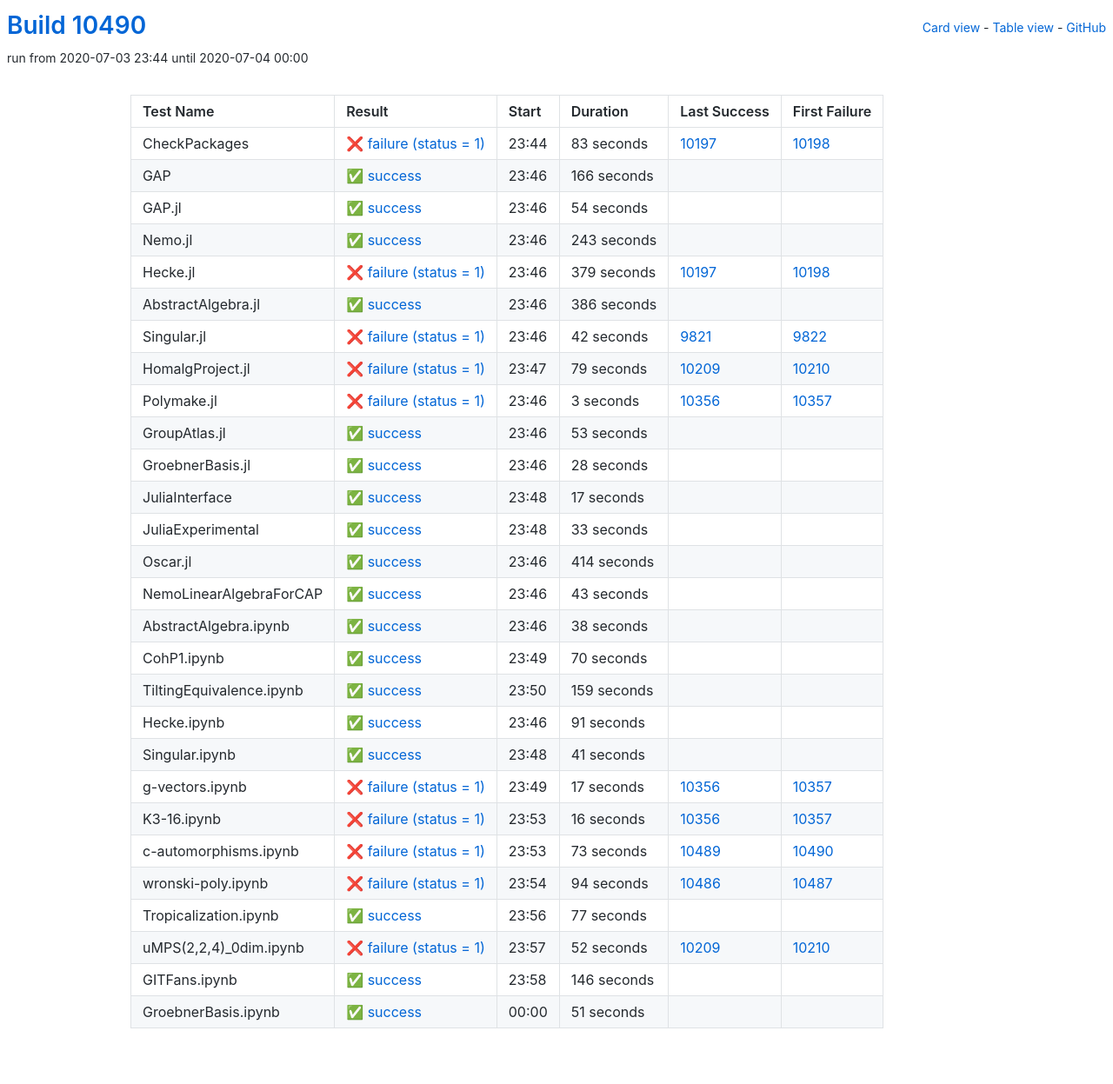
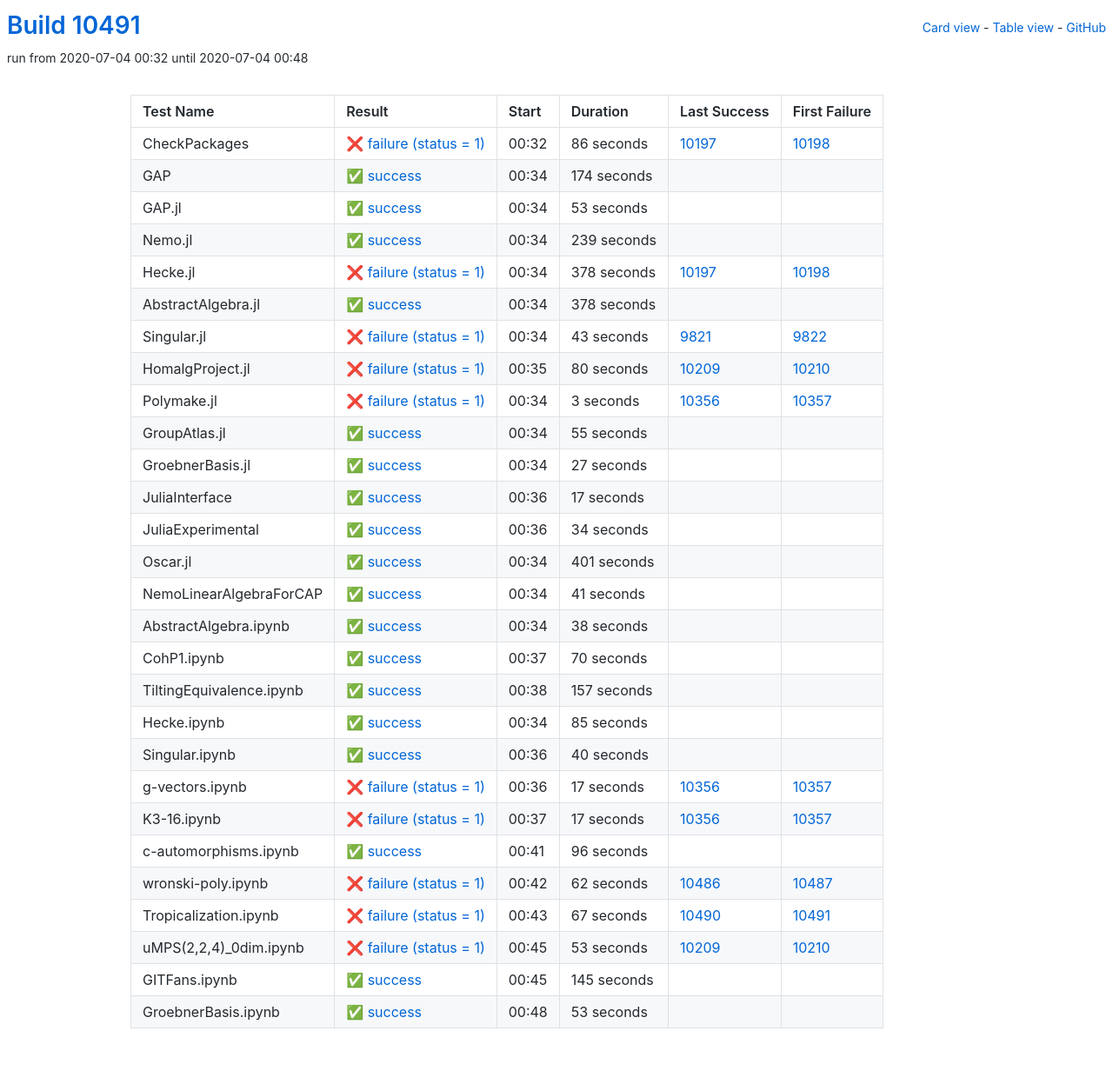
Before and after one commit to oscar-system/oscar-ci-status, a Jekyll site: the page built from table.html, in a window 1280 px wide. Shown: the whole page at 87% size. Built offline with Jekyll 4.4.1, drawn with Linux system fonts in a browser that asks for light colours.

Commit message:
Build #10491

```diff
--- a/_data/ci.yml
+++ b/_data/ci.yml
@@ -1,6 +1,6 @@
 ---
-build: 10490
-build_url: https://oscarci.mathematik.uni-kl.de/job/oscar/10490/
+build: 10491
+build_url: https://oscarci.mathematik.uni-kl.de/job/oscar/10491/
 job: oscar
 organization: oscar-system
 repo: oscar-ci-status
@@ -8,104 +8,104 @@
 tests:
 - name: CheckPackages
   id: checkpackages
-  log: https://oscarci.mathematik.uni-kl.de/job/oscar/10490/artifact/logs/build-10490/CheckPackages.log
-  start: 2020-07-03 23:44
+  log: https://oscarci.mathematik.uni-kl.de/job/oscar/10491/artifact/logs/build-10491/CheckPackages.log
+  start: 2020-07-04 00:32
   success: false
   exitcode: 1
   status: failure
-  duration: 83
+  duration: 86
   last_success: 10197
   last_success_url: https://oscarci.mathematik.uni-kl.de/job/oscar/10197/
   first_failure: 10198
   first_failure_url: https://oscarci.mathematik.uni-kl.de/job/oscar/10198/
 - name: GAP
   id: gap
-  log: https://oscarci.mathematik.uni-kl.de/job/oscar/10490/artifact/logs/build-10490/GAP.log
-  start: 2020-07-03 23:46
+  log: https://oscarci.mathematik.uni-kl.de/job/oscar/10491/artifact/logs/build-10491/GAP.log
+  start: 2020-07-04 00:34
   success: true
   exitcode: 0
   status: success
-  duration: 166
+  duration: 174
   last_success: false
   last_success_url:
   first_failure: false
   first_failure_url:
 - name: GAP.jl
   id: gap-jl
-  log: https://oscarci.mathematik.uni-kl.de/job/oscar/10490/artifact/logs/build-10490/GAP.jl.log
-  start: 2020-07-03 23:46
+  log: https://oscarci.mathematik.uni-kl.de/job/oscar/10491/artifact/logs/build-10491/GAP.jl.log
+  start: 2020-07-04 00:34
   success: true
   exitcode: 0
   status: success
-  duration: 54
+  duration: 53
   last_success: false
   last_success_url:
   first_failure: false
   first_failure_url:
 - name: Nemo.jl
   id: nemo-jl
-  log: https://oscarci.mathematik.uni-kl.de/job/oscar/10490/artifact/logs/build-10490/Nemo.jl.log
-  start: 2020-07-03 23:46
+  log: https://oscarci.mathematik.uni-kl.de/job/oscar/10491/artifact/logs/build-10491/Nemo.jl.log
+  start: 2020-07-04 00:34
   success: true
   exitcode: 0
   status: success
-  duration: 243
+  duration: 239
   last_success: false
   last_success_url:
   first_failure: false
   first_failure_url:
 - name: Hecke.jl
   id: hecke-jl
-  log: https://oscarci.mathematik.uni-kl.de/job/oscar/10490/artifact/logs/build-10490/Hecke.jl.log
-  start: 2020-07-03 23:46
+  log: https://oscarci.mathematik.uni-kl.de/job/oscar/10491/artifact/logs/build-10491/Hecke.jl.log
+  start: 2020-07-04 00:34
   success: false
   exitcode: 1
   status: failure
-  duration: 379
+  duration: 378
   last_success: 10197
   last_success_url: https://oscarci.mathematik.uni-kl.de/job/oscar/10197/
   first_failure: 10198
   first_failure_url: https://oscarci.mathematik.uni-kl.de/job/oscar/10198/
 - name: AbstractAlgebra.jl
   id: abstractalgebra-jl
-  log: https://oscarci.mathematik.uni-kl.de/job/oscar/10490/artifact/logs/build-10490/AbstractAlgebra.jl.log
-  start: 2020-07-03 23:46
+  log: https://oscarci.mathematik.uni-kl.de/job/oscar/10491/artifact/logs/build-10491/AbstractAlgebra.jl.log
+  start: 2020-07-04 00:34
   success: true
   exitcode: 0
   status: success
-  duration: 386
+  duration: 378
   last_success: false
   last_success_url:
   first_failure: false
   first_failure_url:
 - name: Singular.jl
   id: singular-jl
-  log: https://oscarci.mathematik.uni-kl.de/job/oscar/10490/artifact/logs/build-10490/Singular.jl.log
-  start: 2020-07-03 23:46
+  log: https://oscarci.mathematik.uni-kl.de/job/oscar/10491/artifact/logs/build-10491/Singular.jl.log
+  start: 2020-07-04 00:34
   success: false
   exitcode: 1
   status: failure
-  duration: 42
+  duration: 43
   last_success: 9821
   last_success_url: https://oscarci.mathematik.uni-kl.de/job/oscar/9821/
   first_failure: 9822
   first_failure_url: https://oscarci.mathematik.uni-kl.de/job/oscar/9822/
 - name: HomalgProject.jl
   id: homalgproject-jl
-  log: https://oscarci.mathematik.uni-kl.de/job/oscar/10490/artifact/logs/build-10490/HomalgProject.jl.log
-  start: 2020-07-03 23:47
+  log: https://oscarci.mathematik.uni-kl.de/job/oscar/10491/artifact/logs/build-10491/HomalgProject.jl.log
+  start: 2020-07-04 00:35
   success: false
   exitcode: 1
   status: failure
-  duration: 79
+  duration: 80
   last_success: 10209
   last_success_url: https://oscarci.mathematik.uni-kl.de/job/oscar/10209/
   first_failure: 10210
   first_failure_url: https://oscarci.mathematik.uni-kl.de/job/oscar/10210/
 - name: Polymake.jl
   id: polymake-jl
-  log: https://oscarci.mathematik.uni-kl.de/job/oscar/10490/artifact/logs/build-10490/Polymake.jl.log
-  start: 2020-07-03 23:46
+  log: https://oscarci.mathematik.uni-kl.de/job/oscar/10491/artifact/logs/build-10491/Polymake.jl.log
+  start: 2020-07-04 00:34
   success: false
   exitcode: 1
   status: failure
@@ -116,32 +116,32 @@
   first_failure_url: https://oscarci.mathematik.uni-kl.de/job/oscar/10357/
 - name: GroupAtlas.jl
   id: groupatlas-jl
-  log: https://oscarci.mathematik.uni-kl.de/job/oscar/10490/artifact/logs/build-10490/GroupAtlas.jl.log
-  start: 2020-07-03 23:46
+  log: https://oscarci.mathematik.uni-kl.de/job/oscar/10491/artifact/logs/build-10491/GroupAtlas.jl.log
+  start: 2020-07-04 00:34
   success: true
   exitcode: 0
   status: success
-  duration: 53
+  duration: 55
   last_success: false
   last_success_url:
   first_failure: false
   first_failure_url:
 - name: GroebnerBasis.jl
   id: groebnerbasis-jl
-  log: https://oscarci.mathematik.uni-kl.de/job/oscar/10490/artifact/logs/build-10490/GroebnerBasis.jl.log
-  start: 2020-07-03 23:46
+  log: https://oscarci.mathematik.uni-kl.de/job/oscar/10491/artifact/logs/build-10491/GroebnerBasis.jl.log
+  start: 2020-07-04 00:34
   success: true
   exitcode: 0
   status: success
-  duration: 28
+  duration: 27
   last_success: false
   last_success_url:
   first_failure: false
   first_failure_url:
 - name: JuliaInterface
   id: juliainterface
-  log: https://oscarci.mathematik.uni-kl.de/job/oscar/10490/artifact/logs/build-10490/JuliaInterface.log
-  start: 2020-07-03 23:48
+  log: https://oscarci.mathematik.uni-kl.de/job/oscar/10491/artifact/logs/build-10491/JuliaInterface.log
+  start: 2020-07-04 00:36
   success: true
   exitcode: 0
   status: success
@@ -152,44 +152,44 @@
   first_failure_url:
 - name: JuliaExperimental
   id: juliaexperimental
-  log: https://oscarci.mathematik.uni-kl.de/job/oscar/10490/artifact/logs/build-10490/JuliaExperimental.log
-  start: 2020-07-03 23:48
+  log: https://oscarci.mathematik.uni-kl.de/job/oscar/10491/artifact/logs/build-10491/JuliaExperimental.log
+  start: 2020-07-04 00:36
   success: true
   exitcode: 0
   status: success
-  duration: 33
+  duration: 34
   last_success: false
   last_success_url:
   first_failure: false
   first_failure_url:
 - name: Oscar.jl
   id: oscar-jl
-  log: https://oscarci.mathematik.uni-kl.de/job/oscar/10490/artifact/logs/build-10490/Oscar.jl.log
-  start: 2020-07-03 23:46
+  log: https://oscarci.mathematik.uni-kl.de/job/oscar/10491/artifact/logs/build-10491/Oscar.jl.log
+  start: 2020-07-04 00:34
   success: true
   exitcode: 0
   status: success
-  duration: 414
+  duration: 401
   last_success: false
   last_success_url:
   first_failure: false
   first_failure_url:
 - name: NemoLinearAlgebraForCAP
   id: nemolinearalgebraforcap
-  log: https://oscarci.mathematik.uni-kl.de/job/oscar/10490/artifact/logs/build-10490/NemoLinearAlgebraForCAP.log
-  start: 2020-07-03 23:46
+  log: https://oscarci.mathematik.uni-kl.de/job/oscar/10491/artifact/logs/build-10491/NemoLinearAlgebraForCAP.log
+  start: 2020-07-04 00:34
   success: true
   exitcode: 0
   status: success
-  duration: 43
+  duration: 41
   last_success: false
   last_success_url:
   first_failure: false
   first_failure_url:
 - name: AbstractAlgebra.ipynb
   id: abstractalgebra-ipynb
-  log: https://oscarci.mathematik.uni-kl.de/job/oscar/10490/artifact/logs/build-10490/AbstractAlgebra.ipynb.log
-  start: 2020-07-03 23:46
+  log: https://oscarci.mathematik.uni-kl.de/job/oscar/10491/artifact/logs/build-10491/AbstractAlgebra.ipynb.log
+  start: 2020-07-04 00:34
   success: true
   exitcode: 0
   status: success
@@ -200,8 +200,8 @@
   first_failure_url:
 - name: CohP1.ipynb
   id: cohp1-ipynb
-  log: https://oscarci.mathematik.uni-kl.de/job/oscar/10490/artifact/logs/build-10490/CohP1.ipynb.log
-  start: 2020-07-03 23:49
+  log: https://oscarci.mathematik.uni-kl.de/job/oscar/10491/artifact/logs/build-10491/CohP1.ipynb.log
+  start: 2020-07-04 00:37
   success: true
   exitcode: 0
   status: success
@@ -212,44 +212,44 @@
   first_failure_url:
 - name: TiltingEquivalence.ipynb
   id: tiltingequivalence-ipynb
-  log: https://oscarci.mathematik.uni-kl.de/job/oscar/10490/artifact/logs/build-10490/TiltingEquivalence.ipynb.log
-  start: 2020-07-03 23:50
+  log: https://oscarci.mathematik.uni-kl.de/job/oscar/10491/artifact/logs/build-10491/TiltingEquivalence.ipynb.log
+  start: 2020-07-04 00:38
   success: true
   exitcode: 0
   status: success
-  duration: 159
+  duration: 157
   last_success: false
   last_success_url:
   first_failure: false
   first_failure_url:
 - name: Hecke.ipynb
   id: hecke-ipynb
-  log: https://oscarci.mathematik.uni-kl.de/job/oscar/10490/artifact/logs/build-10490/Hecke.ipynb.log
-  start: 2020-07-03 23:46
+  log: https://oscarci.mathematik.uni-kl.de/job/oscar/10491/artifact/logs/build-10491/Hecke.ipynb.log
+  start: 2020-07-04 00:34
   success: true
   exitcode: 0
   status: success
-  duration: 91
+  duration: 85
   last_success: false
   last_success_url:
   first_failure: false
   first_failure_url:
 - name: Singular.ipynb
   id: singular-ipynb
-  log: https://oscarci.mathematik.uni-kl.de/job/oscar/10490/artifact/logs/build-10490/Singular.ipynb.log
-  start: 2020-07-03 23:48
+  log: https://oscarci.mathematik.uni-kl.de/job/oscar/10491/artifact/logs/build-10491/Singular.ipynb.log
+  start: 2020-07-04 00:36
   success: true
   exitcode: 0
   status: success
-  duration: 41
+  duration: 40
   last_success: false
   last_success_url:
   first_failure: false
   first_failure_url:
 - name: g-vectors.ipynb
   id: g-vectors-ipynb
-  log: https://oscarci.mathematik.uni-kl.de/job/oscar/10490/artifact/logs/build-10490/g-vectors.ipynb.log
-  start: 2020-07-03 23:49
+  log: https://oscarci.mathematik.uni-kl.de/job/oscar/10491/artifact/logs/build-10491/g-vectors.ipynb.log
+  start: 2020-07-04 00:36
   success: false
   exitcode: 1
   status: failure
@@ -260,84 +260,84 @@
   first_failure_url: https://oscarci.mathematik.uni-kl.de/job/oscar/10357/
 - name: K3-16.ipynb
   id: k3-16-ipynb
-  log: https://oscarci.mathematik.uni-kl.de/job/oscar/10490/artifact/logs/build-10490/K3-16.ipynb.log
-  start: 2020-07-03 23:53
+  log: https://oscarci.mathematik.uni-kl.de/job/oscar/10491/artifact/logs/build-10491/K3-16.ipynb.log
+  start: 2020-07-04 00:37
   success: false
   exitcode: 1
   status: failure
-  duration: 16
+  duration: 17
   last_success: 10356
   last_success_url: https://oscarci.mathematik.uni-kl.de/job/oscar/10356/
   first_failure: 10357
   first_failure_url: https://oscarci.mathematik.uni-kl.de/job/oscar/10357/
 - name: c-automorphisms.ipynb
   id: c-automorphisms-ipynb
-  log: https://oscarci.mathematik.uni-kl.de/job/oscar/10490/artifact/logs/build-10490/c-automorphisms.ipynb.log
-  start: 2020-07-03 23:53
+  log: https://oscarci.mathematik.uni-kl.de/job/oscar/10491/artifact/logs/build-10491/c-automorphisms.ipynb.log
+  start: 2020-07-04 00:41
+  success: true
+  exitcode: 0
+  status: success
+  duration: 96
+  last_success: false
+  last_success_url:
+  first_failure: false
+  first_failure_url:
+- name: wronski-poly.ipynb
+  id: wronski-poly-ipynb
+  log: https://oscarci.mathematik.uni-kl.de/job/oscar/10491/artifact/logs/build-10491/wronski-poly.ipynb.log
+  start: 2020-07-04 00:42
   success: false
   exitcode: 1
   status: failure
-  duration: 73
-  last_success: 10489
-  last_success_url: https://oscarci.mathematik.uni-kl.de/job/oscar/10489/
-  first_failure: 10490
-  first_failure_url: https://oscarci.mathematik.uni-kl.de/job/oscar/10490/
-- name: wronski-poly.ipynb
-  id: wronski-poly-ipynb
-  log: https://oscarci.mathematik.uni-kl.de/job/oscar/10490/artifact/logs/build-10490/wronski-poly.ipynb.log
-  start: 2020-07-03 23:54
-  success: false
-  exitcode: 1
-  status: failure
-  duration: 94
+  duration: 62
   last_success: 10486
   last_success_url: https://oscarci.mathematik.uni-kl.de/job/oscar/10486/
   first_failure: 10487
   first_failure_url: https://oscarci.mathematik.uni-kl.de/job/oscar/10487/
 - name: Tropicalization.ipynb
   id: tropicalization-ipynb
-  log: https://oscarci.mathematik.uni-kl.de/job/oscar/10490/artifact/logs/build-10490/Tropicalization.ipynb.log
-  start: 2020-07-03 23:56
-  success: true
-  exitcode: 0
-  status: success
-  duration: 77
-  last_success: false
-  last_success_url:
-  first_failure: false
-  first_failure_url:
-- name: uMPS(2,2,4)_0dim.ipynb
-  id: umps-2-2-4-0dim-ipynb
-  log: https://oscarci.mathematik.uni-kl.de/job/oscar/10490/artifact/logs/build-10490/uMPS-2-2-4-_0dim.ipynb.log
-  start: 2020-07-03 23:57
+  log: https://oscarci.mathematik.uni-kl.de/job/oscar/10491/artifact/logs/build-10491/Tropicalization.ipynb.log
+  start: 2020-07-04 00:43
   success: false
   exitcode: 1
   status: failure
-  duration: 52
+  duration: 67
+  last_success: 10490
+  last_success_url: https://oscarci.mathematik.uni-kl.de/job/oscar/10490/
+  first_failure: 10491
+  first_failure_url: https://oscarci.mathematik.uni-kl.de/job/oscar/10491/
+- name: uMPS(2,2,4)_0dim.ipynb
+  id: umps-2-2-4-0dim-ipynb
+  log: https://oscarci.mathematik.uni-kl.de/job/oscar/10491/artifact/logs/build-10491/uMPS-2-2-4-_0dim.ipynb.log
+  start: 2020-07-04 00:45
+  success: false
+  exitcode: 1
+  status: failure
+  duration: 53
   last_success: 10209
   last_success_url: https://oscarci.mathematik.uni-kl.de/job/oscar/10209/
   first_failure: 10210
   first_failure_url: https://oscarci.mathematik.uni-kl.de/job/oscar/10210/
 - name: GITFans.ipynb
   id: gitfans-ipynb
-  log: https://oscarci.mathematik.uni-kl.de/job/oscar/10490/artifact/logs/build-10490/GITFans.ipynb.log
-  start: 2020-07-03 23:58
+  log: https://oscarci.mathematik.uni-kl.de/job/oscar/10491/artifact/logs/build-10491/GITFans.ipynb.log
+  start: 2020-07-04 00:45
   success: true
   exitcode: 0
   status: success
-  duration: 146
+  duration: 145
   last_success: false
   last_success_url:
   first_failure: false
   first_failure_url:
 - name: GroebnerBasis.ipynb
   id: groebnerbasis-ipynb
-  log: https://oscarci.mathematik.uni-kl.de/job/oscar/10490/artifact/logs/build-10490/GroebnerBasis.ipynb.log
-  start: 2020-07-04 00:00
+  log: https://oscarci.mathematik.uni-kl.de/job/oscar/10491/artifact/logs/build-10491/GroebnerBasis.ipynb.log
+  start: 2020-07-04 00:48
   success: true
   exitcode: 0
   status: success
-  duration: 51
+  duration: 53
   last_success: false
   last_success_url:
   first_failure: false
```
Also changed, not shown: README.md.
